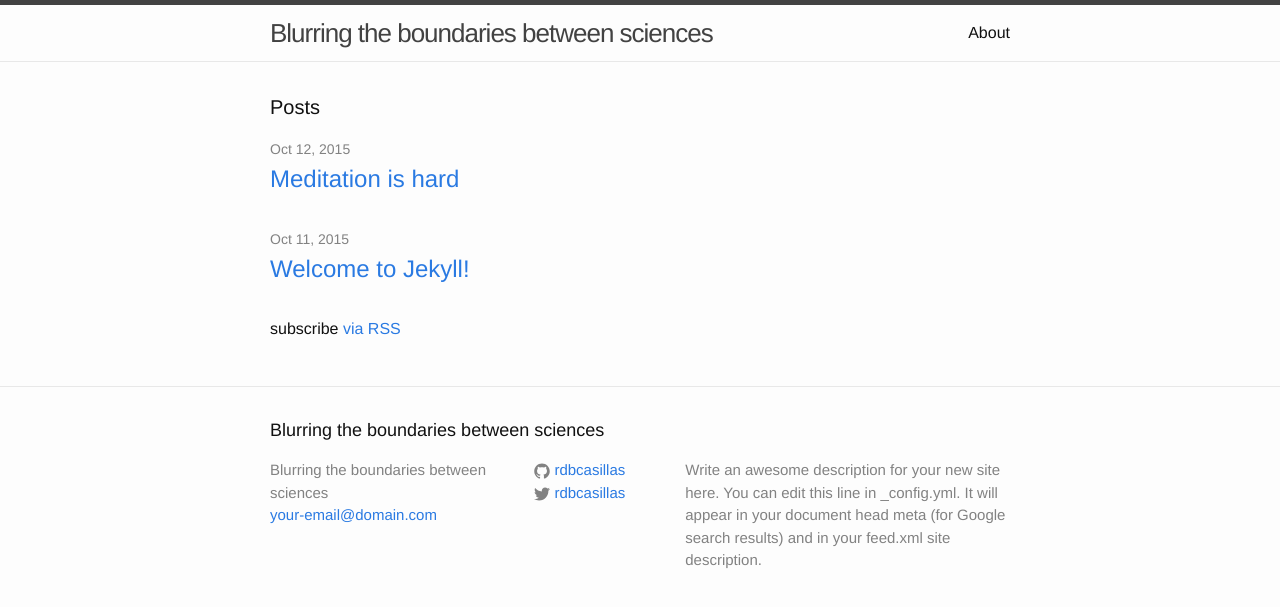
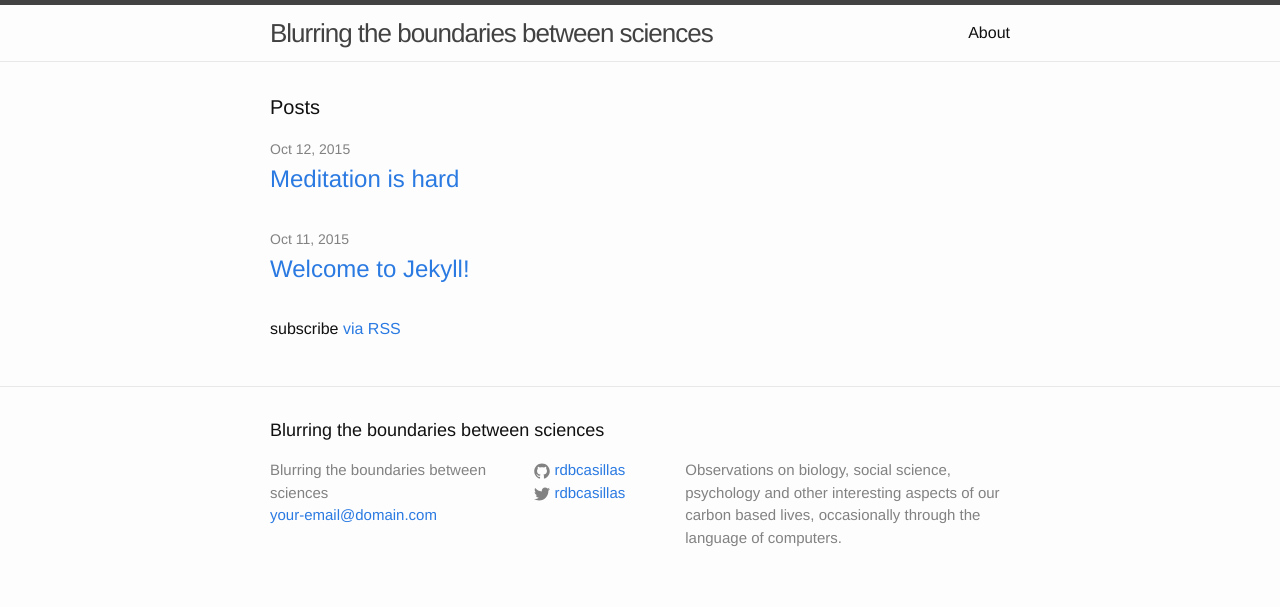
Before and after one commit to rdbcasillas/rdbcasillas.github.io, a Jekyll site: the page built from index.html, in a window 1280 px wide. Shown: the top 607 px of the page. Built offline with Jekyll 4.4.1, drawn with Linux system fonts in a browser that asks for light colours.

Commit message:
few changes to the description

```diff
--- a/_config.yml
+++ b/_config.yml
@@ -2,9 +2,9 @@
 title: Blurring the boundaries between sciences
 email: your-email@domain.com
 description: > # this means to ignore newlines until "baseurl:"
-  Write an awesome description for your new site here. You can edit this
-  line in _config.yml. It will appear in your document head meta (for
-  Google search results) and in your feed.xml site description.
+    Observations on biology, social science, psychology and other
+    interesting aspects of our carbon based lives, occasionally
+    through the language of computers.
 baseurl: "" # the subpath of your site, e.g. /blog/
 url: "http://rdbcasillas.github.io" # the base hostname & protocol for your site
 twitter_username: rdbcasillas
```
